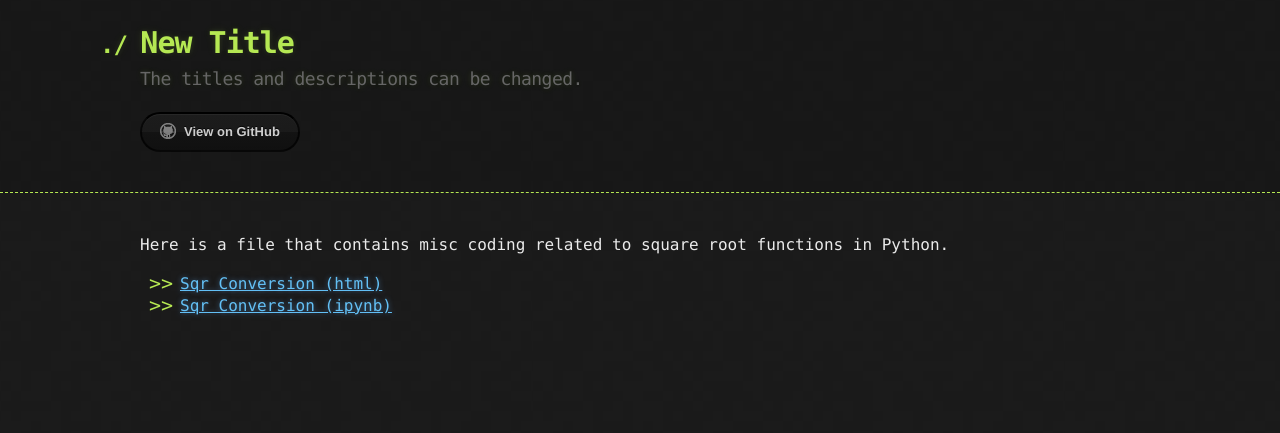
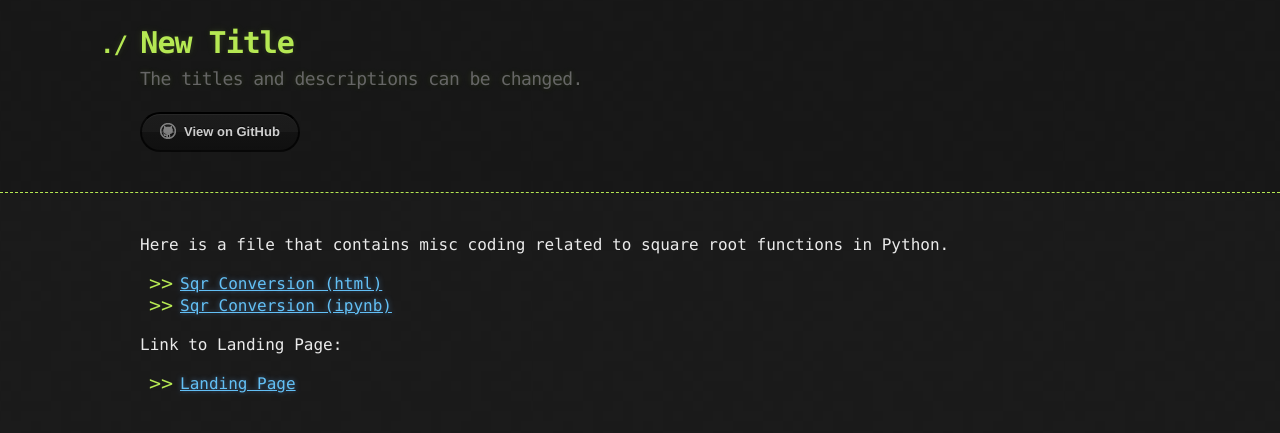
Before and after one commit to englundj/englundj.github.io, a Jekyll site: the page built from MiscFiles/index.md, in a window 1280 px wide. Shown: the top 433 px of the page. Built offline with Jekyll 4.4.1, drawn with Linux system fonts in a browser that asks for light colours; our own code applies the rules of GitHub Pages for plain Markdown files.

Commit message:
Update index.md

```diff
--- a/MiscFiles/index.md
+++ b/MiscFiles/index.md
@@ -6,3 +6,6 @@ description A mix of files.
 Here is a file that contains misc coding related to square root functions in Python.
 - [Sqr Conversion (html)](SqrConversion.html)
 - [Sqr Conversion (ipynb)](SqrConversion.ipynb)
+
+Link to Landing Page:
+- [Landing Page](https://englundj.github.io/)
```
